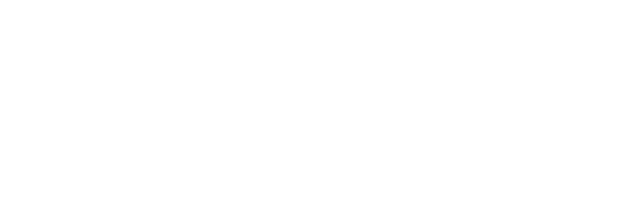
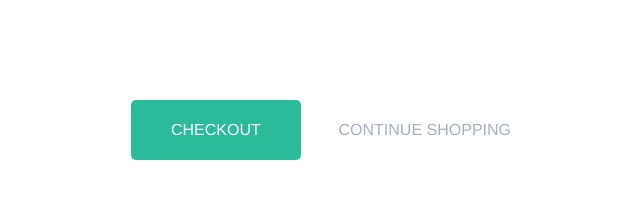
Before and after one commit to andremichalowski/Slider-Button-Effect, a plain HTML site: page index.html in a window 1280 px wide. Shown: the whole page, without its empty margins (299-939 px from the left). Drawn offline with Linux system fonts and the light colour scheme.

Commit message:
sliderButtonCreated

```diff
--- a/index.html
+++ b/index.html
@@ -4,9 +4,19 @@
     <meta charset="UTF-8">
     <meta name="viewport" content="width=device-width, initial-scale=1.0">
     <meta http-equiv="X-UA-Compatible" content="ie=edge">
-    <title>Document</title>
+    <title>Button Tutorial</title>
+    <link rel="stylesheet" type="text/css" href="main.css">
 </head>
 <body>
+    <div class="wrapper">
+        <div class="btn_group">
+            <a href="#" class="btn_two" id="HOVER">
+                <span>CONTINUE SHOPPING</span>
+                    <div class="btn_bg"></div>
+            </a>
+            <a href="#" class="btn_one">CHECKOUT</a>
+        </div>
+    </div>
 
 </body>
 </html>
--- /dev/null
+++ b/main.css
@@ -0,0 +1,75 @@
+html{
+    font-family: helvetica, serif;
+}
+
+html, body{
+    height: 100%;
+    width: 100%;
+    margin: 0;
+}
+
+.wrapper {
+    width: 100%;
+    height: 100%;
+    background-color: white;
+}
+
+.btn_group {
+    width: 340px;
+    height: 40px;
+    padding: 10px 40px;
+    line-height: 40px;
+    position: relative;
+    z-index: 1;
+    margin-left: auto;
+    margin-right: auto;
+    margin-top: 100px;
+
+
+}
+
+.btn_one {
+    float: left;
+    line-height: 40px;
+    color: white;
+    text-decoration: none;
+    transition: 1.0s;
+}
+
+.btn_two {
+    float: right;
+    text-decoration: none;
+    line-height: 40px;
+    color: #a6afbf;
+
+}
+
+.btn_bg {
+    background-color: #2ABB9B;
+    height: 60px;
+    width: 170px;
+    position: absolute;
+    top: 0;
+    margin-left: -208px;
+    z-index: -1;
+    transition: 1.0s;
+    border-radius: 5px;
+}
+
+span:hover + .btn_bg {
+    width: 252px;
+    margin-left: -40px;
+}
+
+.btn_two > span:hover {
+    color: white;
+}
+
+.btn_two:hover ~ .btn_one {
+    color: #a6afbf;
+}
+
+span {
+    padding: 10px 0;
+    transition: 1.0s;
+}
```
Also changed, not shown: index.css (deleted).
